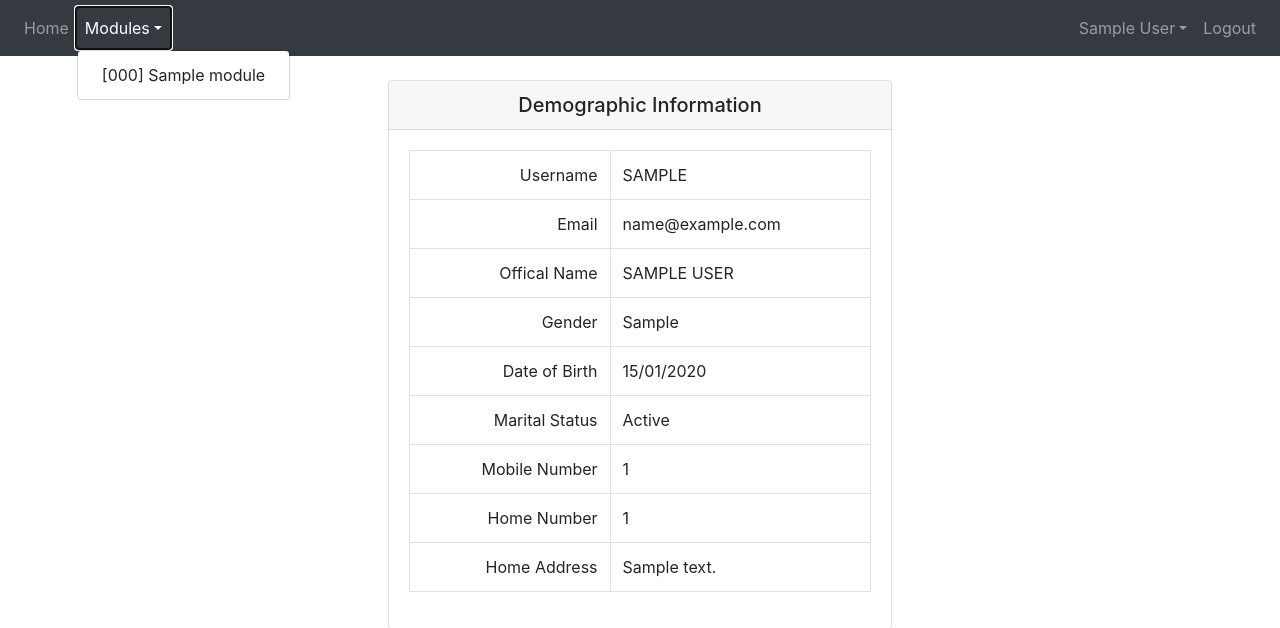
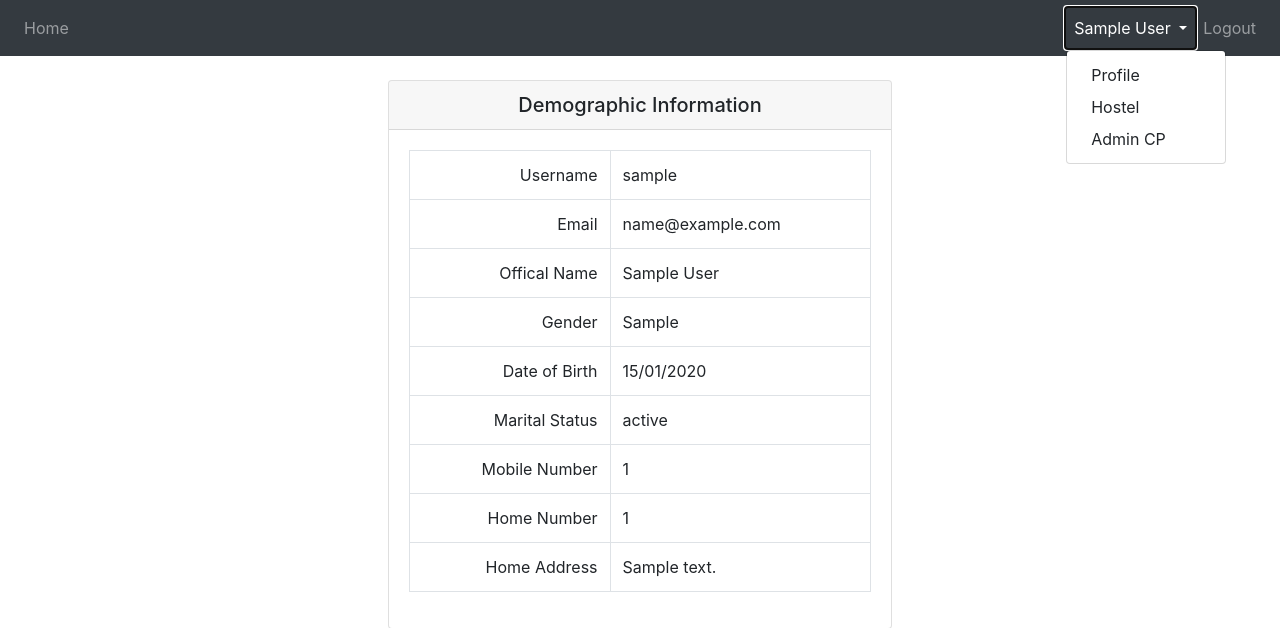
Before and after one commit to deyixtan/jackednroses, a Flask app: page /edurec/ in a window 1280 px wide, after a click that opens the changed part. Shown: the top 628 px of the page. Run offline with Flask 2, Linux system fonts and the light colour scheme; a user stored in the database is signed in; tables that the repository leaves empty hold one stand-in row (values such as "Sample post"); some libraries are stand-ins or nearby versions.

Commit message:
Fixed some minor bugs
- Empty objects caused issue to existing logic, prevents rendering of templates
- Fixed user assigned tasks not showing in their respective module
- Made more helper functions to filter and display models' information
- Made some UI adjustments too

```diff
--- a/webapp/core/templates/core/index.html
+++ b/webapp/core/templates/core/index.html
@@ -37,7 +37,7 @@
                 <div class="tab-pane fade" id="pills-tasks">
                     <div class="list-group">
                         {% for task in tasks %}
-                        <a href="#" class="list-group-item list-group-item-action flex-column align-items-start">
+                        <div href="#" class="list-group-item list-group-item-action flex-column align-items-start">
                             <!-- Title -->
                             <div class="d-flex w-100 justify-content-between">
                                 <h5 class="mb-1">{{ task.title }}</h5>
@@ -55,7 +55,7 @@
                             {% endfor %}
                             <!-- Footer -->
                             <small class="text-muted">{{ task.module.code.upper() }}</small>
-                        </a>
+                        </div>
                         {% endfor %}
                     </div>
                 </div>
--- a/webapp/edurec/templates/edurec/index.html
+++ b/webapp/edurec/templates/edurec/index.html
@@ -13,7 +13,7 @@
                         <tbody>
                             <tr>
                                 <td class="text-right">Username</td>
-                                <td class="text-left">{{ current_user.username.upper() }}</td>
+                                <td class="text-left">{{ current_user.username }}</td>
                             </tr>
                             <tr>
                                 <td class="text-right">Email</td>
@@ -21,19 +21,25 @@
                             </tr>
                             <tr>
                                 <td class="text-right">Offical Name</td>
-                                <td class="text-left">{{ current_user.profile.get_full_name().upper() }}</td>
+                                <td class="text-left">{{ current_user.profile.get_full_name() }}</td>
                             </tr>
                             <tr>
                                 <td class="text-right">Gender</td>
-                                <td class="text-left">{{ current_user.profile.gender.capitalize() }}</td>
+                                <td class="text-left">{{ current_user.profile.gender }}</td>
                             </tr>
                             <tr>
                                 <td class="text-right">Date of Birth</td>
-                                <td class="text-left">{{ moment(current_user.profile.birth_date).format("DD/MM/YYYY") }}</td>
+                                <td class="text-left">
+                                    {% if current_user.profile.birth_date %}
+                                    {{ moment(current_user.profile.birth_date).format("DD/MM/YYYY") }}
+                                    {% else %}
+                                    {{ current_user.profile.birth_date }}
+                                    {% endif %}
+                                </td>
                             </tr>
                             <tr>
                                 <td class="text-right">Marital Status</td>
-                                <td class="text-left">{{ current_user.profile.marital_status.capitalize() }}</td>
+                                <td class="text-left">{{ current_user.profile.marital_status }}</td>
                             </tr>
                             <tr>
                                 <td class="text-right">Mobile Number</td>
@@ -45,7 +51,7 @@
                             </tr>
                             <tr>
                                 <td class="text-right">Home Address</td>
-                                <td rowspan="3" class="text-left">{{ current_user.profile.home_address.replace("\n", ", ") }}</td>
+                                <td rowspan="3" class="text-left">{{ current_user.profile.home_address }}</td>
                             </tr>
                         </tbody>
                     </table>
@@ -60,11 +66,11 @@
                         <tbody>
                             <tr>
                                 <td class="text-right">Nationality</td>
-                                <td class="text-left">{{ current_user.profile.nationality.capitalize() }}</td>
+                                <td class="text-left">{{ current_user.profile.nationality }}</td>
                             </tr>
                             <tr>
                                 <td class="text-right">National ID</td>
-                                <td class="text-left">{{ current_user.profile.nric.upper() }}</td>
+                                <td class="text-left">{{ current_user.profile.nric }}</td>
                             </tr>
                         </tbody>
                     </table>
--- a/webapp/luminus/plugins.py
+++ b/webapp/luminus/plugins.py
@@ -25,7 +25,7 @@ def module_plugin_tasks(module_id):
     if module not in current_user.get_current_modules():
         abort(404)
     # get all tasks
-    tasks = module.get_current_tasks()
+    tasks = current_user.get_current_module_tasks(module.id)
     return render_template("luminus/plugins/tasks/index.html", tasks=tasks)
 
 
--- a/webapp/luminus/templates/luminus/plugins/tasks/index.html
+++ b/webapp/luminus/templates/luminus/plugins/tasks/index.html
@@ -17,7 +17,7 @@
                 {% if task.location %}
                 <p class="mb-1 text-danger">Location: {{ task.location }}</p>
                 {% endif %}
-                {% if task.module_task_user[0].info %}
+                {% if task.module_task_user[0] %}
                 <p class="mb-1 text-danger">{{ task.module_task_user[0].info }}</p>
                 {% endif %}
                 {% for line in task.body.splitlines() %}
--- a/webapp/models.py
+++ b/webapp/models.py
@@ -50,6 +50,7 @@ class User(db.Model, UserMixin):
     username = db.Column(db.String(64), index=True, unique=True)
     email = db.Column(db.String(128), index=True, unique=True)
     password_hash = db.Column(db.String(128))
+    is_admin = db.Column(db.Boolean, default=False)
     profile = db.relationship("UserProfile", backref="user", uselist=False, lazy=True)
 
     def __repr__(self):
@@ -72,6 +73,9 @@ class User(db.Model, UserMixin):
 
     def get_current_tasks(self):
         return self.tasks.filter(ModuleTask.end_timestamp > datetime.utcnow()).order_by(ModuleTask.start_timestamp.asc()).all()
+
+    def get_current_module_tasks(self, module_id):
+        return self.tasks.filter(and_(ModuleTask.end_timestamp > datetime.utcnow(), ModuleTask.module_id == module_id)).order_by(ModuleTask.start_timestamp.asc()).all()
 
     def get_current_hostel_room(self):
         return self.hostel_rooms.filter(and_(
@@ -138,6 +142,14 @@ class Module(db.Model):
     def get_formatted_name(self):
         return f"[{self.code.upper()}] {self.name}"
 
+    def get_formatted_ay(self):
+        first_part = str(self.academic_year)[-2:]
+        second_part = str(self.academic_year + 1)[-2:]
+        return f"AY{first_part}{second_part} Semester {self.semester}"
+
+    def get_full_formatted(self):
+        return f"{self.get_formatted_name()} ({self.get_formatted_ay()})"
+
     def get_announcements(self):
         return self.announcements.order_by(ModuleAnnouncement.timestamp.desc()).all()
 
@@ -203,7 +215,7 @@ class Plugin(db.Model):
 class Hostel(db.Model):
     __tablename_ = "hostel"
     id = db.Column(db.Integer, primary_key=True)
-    name = db.Column(db.String(128))
+    name = db.Column(db.String(128), unique=True)
     type = db.Column(db.String(64))
     rooms = db.relationship("HostelRoom", backref="hostel", lazy="dynamic")
     messages = db.relationship("HostelMessage", backref="hostel", lazy="dynamic")
--- a/webapp/templates/base.html
+++ b/webapp/templates/base.html
@@ -10,22 +10,35 @@
             {{ render_nav_item("core.index", "Home") }}
             {% if current_user.is_authenticated %}
             <li class="nav-item dropdown">
+                {% if current_user.get_current_modules() %}
                 <a class="nav-link dropdown-toggle" href="#" id="navbarDropdownMenuLink" role="button" data-toggle="dropdown" aria-haspopup="true" aria-expanded="false">Modules</a>
                 <div class="dropdown-menu" aria-labelledby="navbarDropdownMenuLink">
-                    {% for module in current_user.modules.all() %}
+                    {% for module in current_user.get_current_modules() %}
                     <a class="dropdown-item" href="{{ url_for('luminus.view_module', index=loop.index-1) }}">{{ module.get_formatted_name() }}</a>
                     {% endfor %}
                 </div>
+                {% endif %}
             </li>
             {% endif %}
         </div>
         <div class="navbar-nav navbar-right">
             {% if current_user.is_authenticated %}
             <li class="nav-item dropdown">
-                <a class="nav-link dropdown-toggle" href="#" id="navbarDropdownMenuLink" role="button" data-toggle="dropdown" aria-haspopup="true" aria-expanded="false">{{ current_user.profile.get_full_name() }}</a>
+                <a class="nav-link dropdown-toggle" href="#" id="navbarDropdownMenuLink" role="button" data-toggle="dropdown" aria-haspopup="true" aria-expanded="false">
+                    {% if current_user.profile %}
+                    {{ current_user.profile.get_full_name() }}
+                    {% else %}
+                    {{ current_user.username }}
+                    {% endif %}
+                </a>
                 <div class="dropdown-menu" aria-labelledby="navbarDropdownMenuLink">
+                    {% if current_user.profile %}
                     <a class="dropdown-item" href="{{ url_for('edurec.index') }}">Profile</a>
+                    {% endif %}
                     <a class="dropdown-item" href="{{ url_for('uhms.index') }}">Hostel</a>
+                    {% if current_user.is_admin %}
+                    <a class="dropdown-item" href="{{ url_for('admin.index') }}">Admin CP</a>
+                    {% endif %}
                 </div>
             </li>
             {{ render_nav_item("users.logout", "Logout") }}
```
Also changed, not shown: webapp/templates/login.html (+4 -3 lines).
